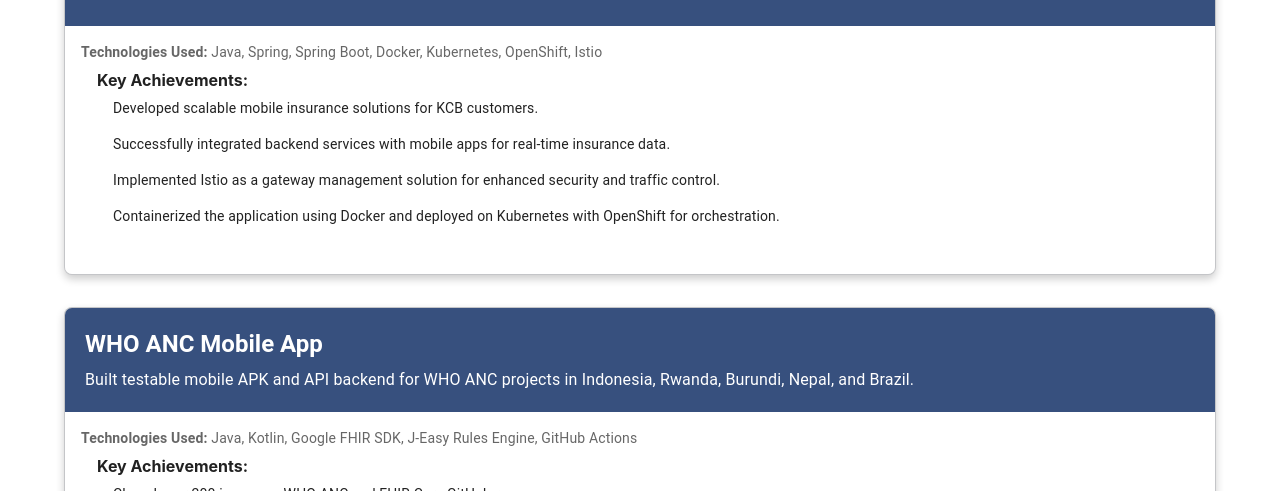
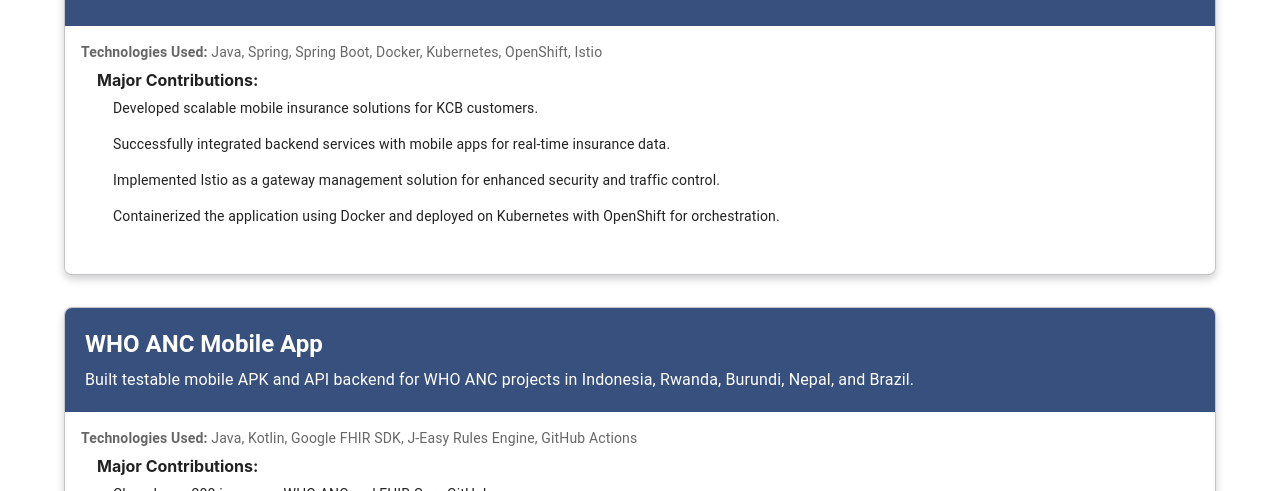
Before and after one commit to SebaMutuku/portfolio, a React (Create React App) app: page / in a window 1280 px wide. Both pictures are taken after a click on the element "Projects". Shown: the part 309-800 px from the top of the page. Built offline with nearby package versions, Linux system fonts and the light colour scheme; a web font is replaced by a local one.

Commit message:
Update projects page

```diff
--- a/src/screens/projects.tsx
+++ b/src/screens/projects.tsx
@@ -30,7 +30,7 @@
         title: "Victoria Bank Credit Card Solution",
         description: "Built a credit card processing solution for Victoria Bank Kenya.",
         technologies: ["Java", "JSF", "SOAP", "REST"],
-        achievements: ["Optimized several legacy applications by removing bugs.", "Performed server and database administration on Linux environments."]
+        achievements: ["Optimized several legacy applications and eliminated bugs.", "Performed server and database clean up, migration, and deployment.", "Integrated with third-party systems for credit card processing."]
     }, {
         title: "Ona Kenya FHIR-based Mobile Application",
         description: "Co-developed a mobile application compliant with WHO ANC and FHIR standards.",
@@ -87,7 +87,7 @@
                         </Typography>
                         {project.achievements && (
                             <Box component="ul" sx={{ paddingLeft: 2, marginTop: 1 }}>
-                                <strong>Key Achievements:</strong>
+                                <strong>Major Contributions:</strong>
                                 {project.achievements.map((achievement, idx) => (
                                     <ListItem key={idx} sx={{ listStyle: "disc" }}>
                                         <Typography variant="body2">{achievement}</Typography>
```
